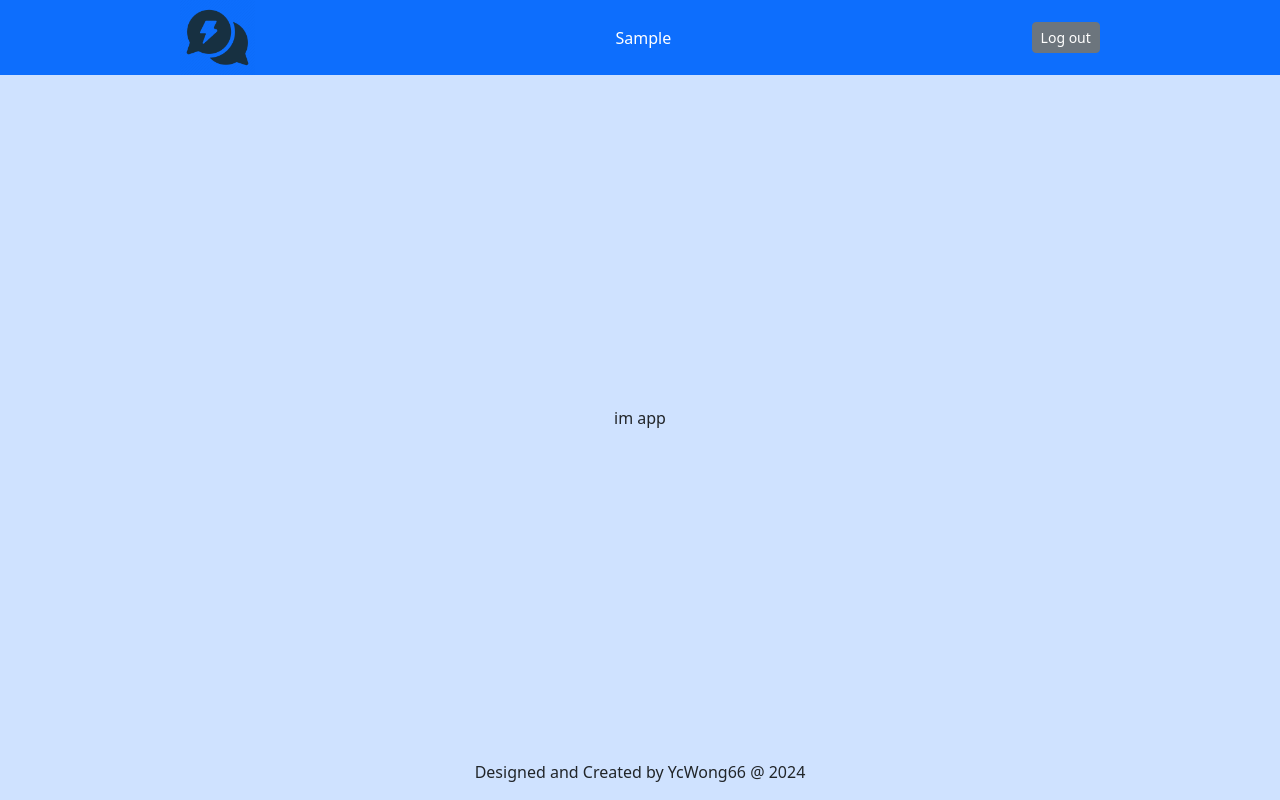
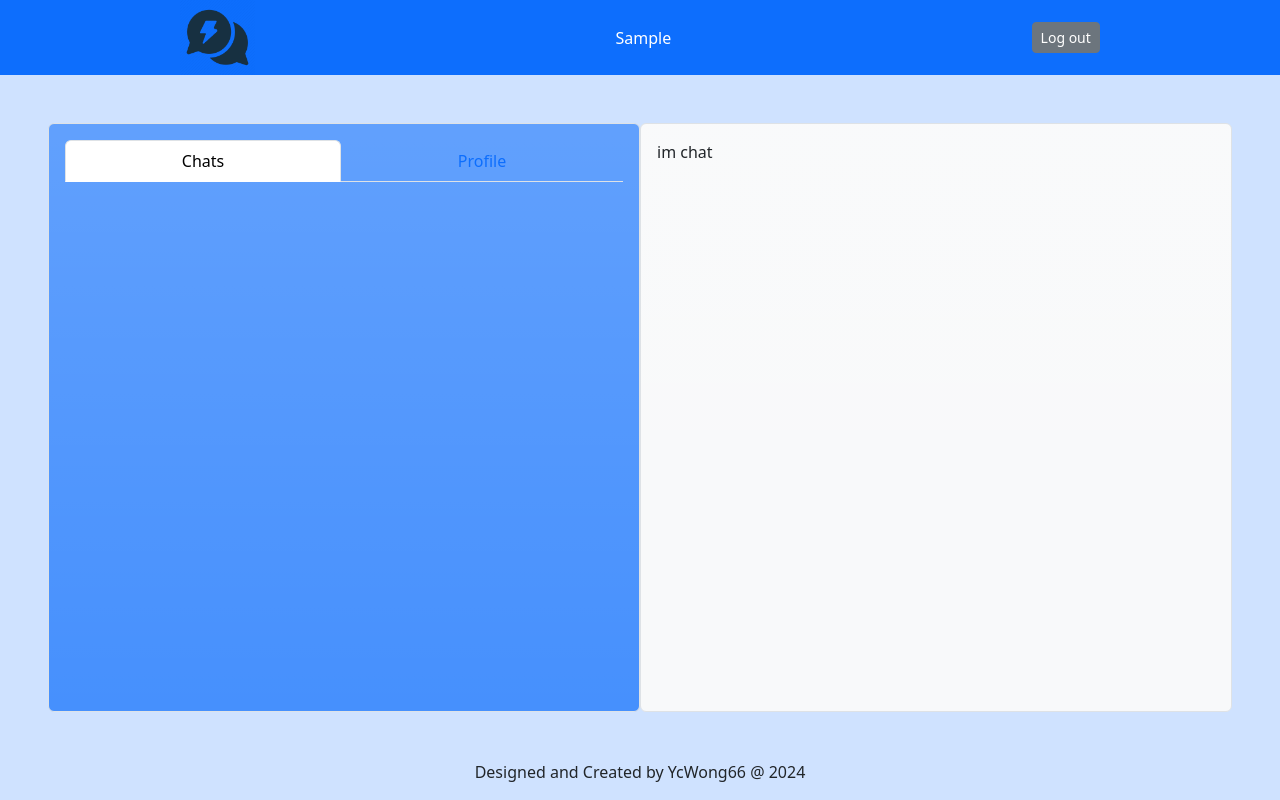
Before and after one commit to WongYC-66/odin-messaging-app-FE, a React (Vite) app: page /#/ in a window 1280 px wide. Both pictures are taken after typing "Sample", "Sample123" into the empty fields and a click on the button "Log in". Built offline with nearby package versions, Linux system fonts and the light colour scheme.

Commit message:
add draft Tab, windowChat component

```diff
--- a/src/App.jsx
+++ b/src/App.jsx
@@ -1,7 +1,8 @@
 import { redirect, useLoaderData, useNavigate } from "react-router-dom";
 import { useContext, useEffect } from "react";
 
-import MainScreen from './pages/MainScreen.jsx'
+import Tab from './pages/Tab.jsx'
+import WindowChat from './pages/WindowChat.jsx'
 import { UserContext } from './layout/layout.jsx'
 
 export async function loader() {
@@ -24,11 +25,10 @@ function App() {
   }, [])
 
   return (
-    <>
-      {/* {user && <MainScreen />} */}
-      {/* im Apps */}
-      im app
-    </>
+    <div className="flex-fill h-100 w-100 d-flex justify-content-center">
+        <Tab />
+        <WindowChat />
+    </div>
   )
 }
 
--- a/src/pages/MainScreen.jsx
+++ /dev/null
@@ -1,10 +0,0 @@
-import { Form, Link, redirect } from "react-router-dom";
-
-export default function SignUp() {
-
-    return (
-        <div className="">
-            im main screen
-        </div>
-    );
-}
--- /dev/null
+++ b/src/pages/Tab.jsx
@@ -0,0 +1,33 @@
+import { Form, Link, redirect } from "react-router-dom";
+
+export default function Tab() {
+
+    return (
+        <div className="bg-primary bg-gradient flex-shrink-1 p-3 w-50 rounded border border-1" style={{'--bs-bg-opacity': 0.7}}>
+
+            {/* NavBar of Tab Panel */}
+            <ul className="nav nav-tabs nav-fill" id="myTab" role="tablist">
+                <li className="nav-item" role="presentation">
+                    <button className="nav-link active" id="home-tab" data-bs-toggle="tab" data-bs-target="#home-tab-pane" type="button" role="tab" aria-controls="home-tab-pane" aria-selected="true">Chats</button>
+                </li>
+                <li className="nav-item" role="presentation">
+                    <button className="nav-link" id="profile-tab" data-bs-toggle="tab" data-bs-target="#profile-tab-pane" type="button" role="tab" aria-controls="profile-tab-pane" aria-selected="false">Profile</button>
+                </li>
+            </ul>
+            <div className="tab-content" id="myTabContent">
+
+                {/* Chats Tab Pane */}
+                <div className="tab-pane fade show active" id="home-tab-pane" role="tabpanel" aria-labelledby="home-tab" tabIndex="0">
+
+
+                </div>
+
+                {/* Profile Tab Pane */}
+                <div className="tab-pane fade" id="profile-tab-pane" role="tabpanel" aria-labelledby="profile-tab" tabIndex="0">
+
+
+                </div>
+            </div>
+        </div>
+    );
+}
--- /dev/null
+++ b/src/pages/WindowChat.jsx
@@ -0,0 +1,10 @@
+import { Form, Link, redirect } from "react-router-dom";
+
+export default function Tab() {
+
+    return (
+        <div className="bg-light bg-gradient flex-shrink-1 p-3 w-50 rounded border border-1">
+            im chat
+        </div>
+    );
+}
```
